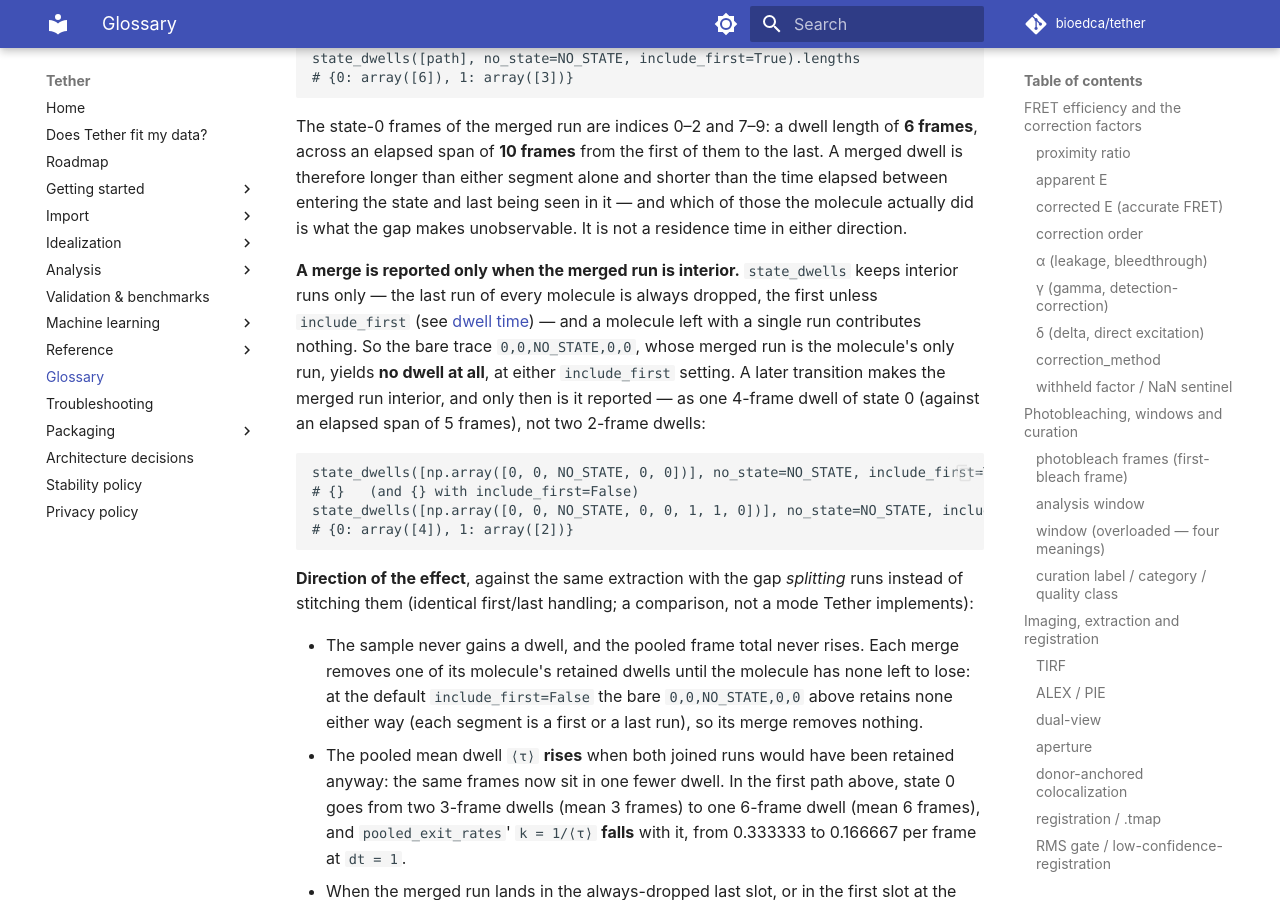
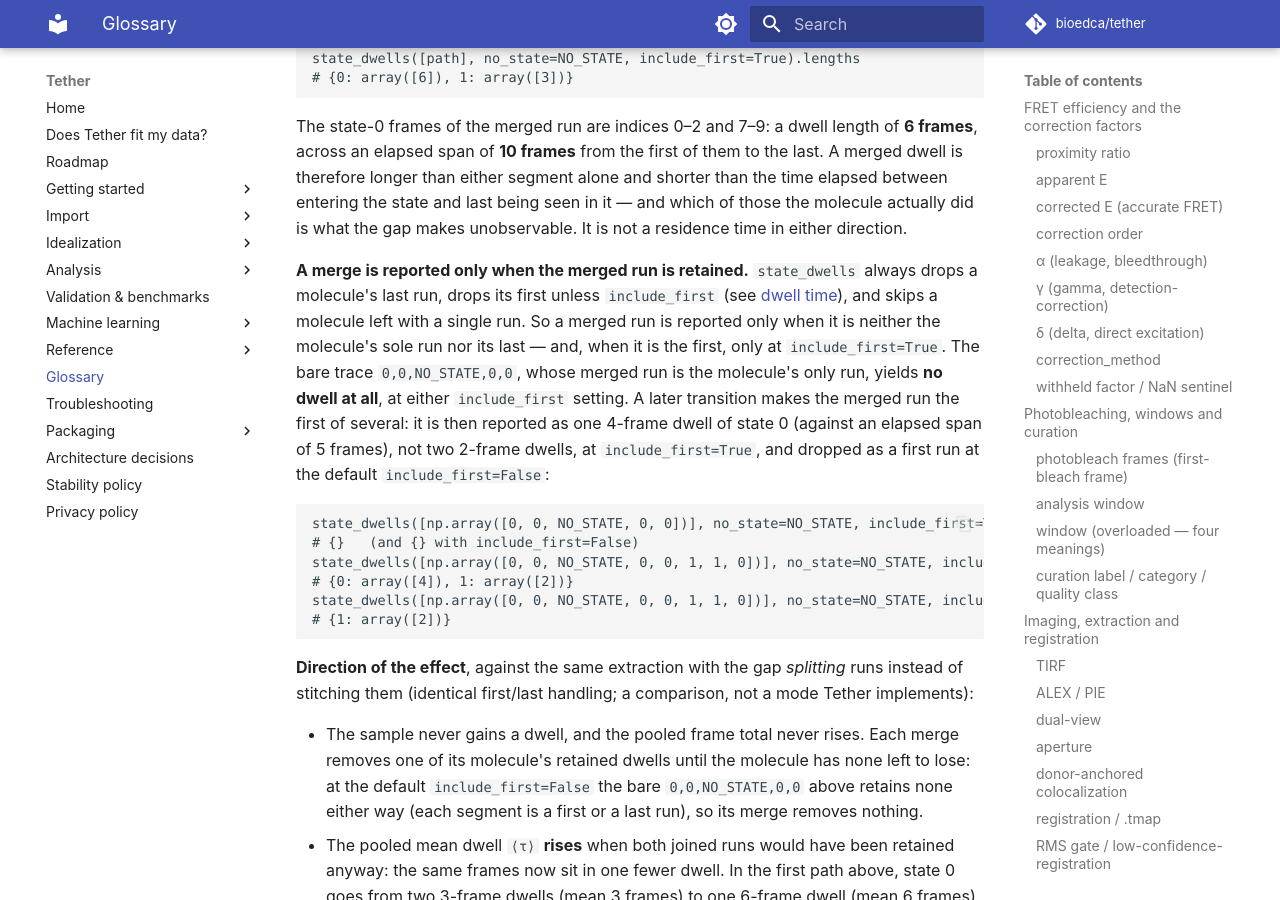
Before and after one commit to bioedca/tether, an MkDocs documentation site: the page built from docs/glossary.md, in a window 1280 px wide and 900 px high, scrolled down 9166 px. Built offline with MkDocs 1.6.1 and Material for MkDocs 9.7.7, drawn with Linux system fonts in a browser that asks for light colours; comment, search, counter and statistics services are not loaded; the version menu is left out; some of the changed text lies outside the part shown.

Commit message:
docs(analysis): state the retention rule for a merged run correctly (#443)
Review finding: a merged run need not be interior to be reported. With
include_first=True, 0,0,NO_STATE,0,0,1,1,0 keeps the merged state-0 run
although it is the molecule's first run; with include_first=False it is
dropped. State the rule state_dwells applies -- reported when it is
neither the sole nor the last run, and as a first run only at
include_first=True -- show the include_first=False return value, and
say "at the default" where the dwell-time entry said only interior
dwells are measured.

````diff
--- a/docs/glossary.md
+++ b/docs/glossary.md
@@ -389,19 +389,23 @@ therefore longer than either segment alone and shorter than the time elapsed bet
 the state and last being seen in it — and which of those the molecule actually did is what the
 gap makes unobservable. It is not a residence time in either direction.
 
-**A merge is reported only when the merged run is interior.** `state_dwells` keeps interior
-runs only — the last run of every molecule is always dropped, the first unless
-`include_first` (see [dwell time](#dwell-time-dwell-time-survival)) — and a molecule left with
-a single run contributes nothing. So the bare trace `0,0,NO_STATE,0,0`, whose merged run is
-the molecule's only run, yields **no dwell at all**, at either `include_first` setting. A
-later transition makes the merged run interior, and only then is it reported — as one 4-frame
-dwell of state 0 (against an elapsed span of 5 frames), not two 2-frame dwells:
+**A merge is reported only when the merged run is retained.** `state_dwells` always drops a
+molecule's last run, drops its first unless `include_first` (see
+[dwell time](#dwell-time-dwell-time-survival)), and skips a molecule left with a single run. So
+a merged run is reported only when it is neither the molecule's sole run nor its last — and,
+when it is the first, only at `include_first=True`. The bare trace `0,0,NO_STATE,0,0`, whose
+merged run is the molecule's only run, yields **no dwell at all**, at either `include_first`
+setting. A later transition makes the merged run the first of several: it is then reported as
+one 4-frame dwell of state 0 (against an elapsed span of 5 frames), not two 2-frame dwells, at
+`include_first=True`, and dropped as a first run at the default `include_first=False`:
 
 ```python
 state_dwells([np.array([0, 0, NO_STATE, 0, 0])], no_state=NO_STATE, include_first=True).lengths
 # {}   (and {} with include_first=False)
 state_dwells([np.array([0, 0, NO_STATE, 0, 0, 1, 1, 0])], no_state=NO_STATE, include_first=True).lengths
 # {0: array([4]), 1: array([2])}
+state_dwells([np.array([0, 0, NO_STATE, 0, 0, 1, 1, 0])], no_state=NO_STATE, include_first=False).lengths
+# {1: array([2])}
 ```
 
 **Direction of the effect**, against the same extraction with the gap *splitting* runs instead
@@ -452,9 +456,9 @@ is dropped, so a `NO_STATE` border never emits a transition point.
 
 A **dwell** is a run of constant state in a Viterbi path (`tether.analysis.dwell`). Faithful
 to tMAVEN's `generate_dwells`, the **first and last dwell of every molecule are dropped** (the
-last always; the first unless `include_first`), so only interior dwells are measured. The two
-are dropped for different reasons. The **last** dwell is right-censored: the trace ends before
-the molecule is seen to leave that state. The **first** is a different case: its start was
+last always; the first unless `include_first`), so at the default only interior dwells are
+measured. The two are dropped for different reasons. The **last** dwell is right-censored: the
+trace ends before the molecule is seen to leave that state. The **first** is a different case: its start was
 not observed, because the molecule was already in that state when the window opened, while its
 end is a recorded transition. That exit is observed only when no interior `NO_STATE` gap
 separates the first dwell from the next state; across such a gap the exit happened somewhere
````
